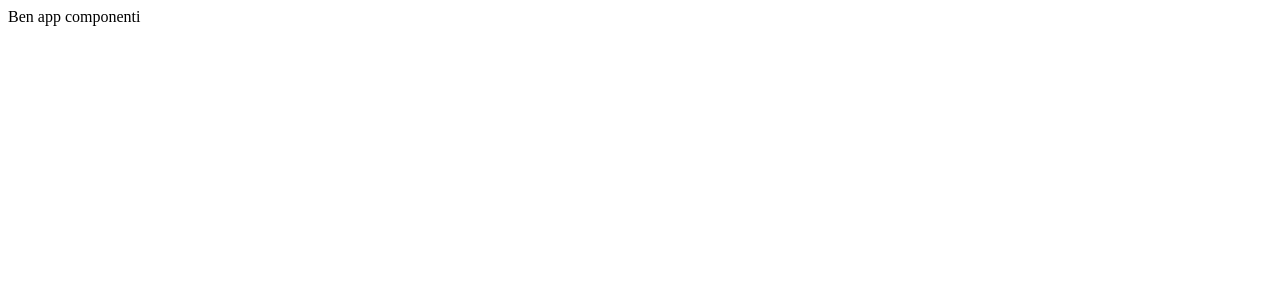
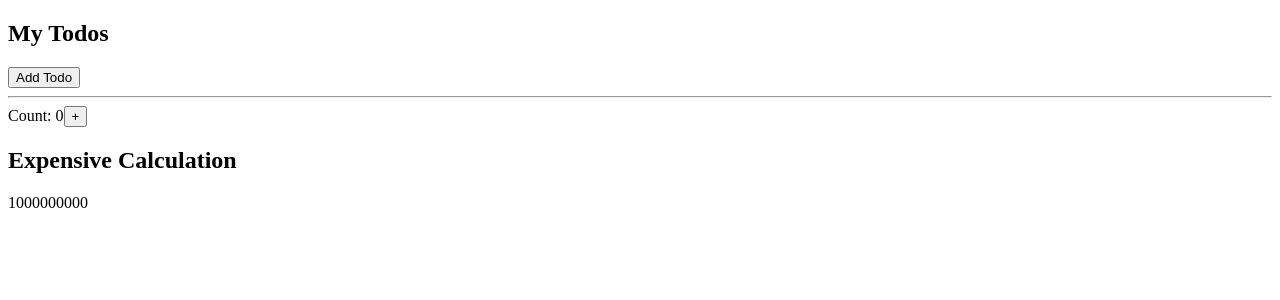
Before and after one commit to burak-ocak/ders14_tekrar, a React (Create React App) app: page / in a window 1280 px wide. Shown: the top 300 px of the page. Built offline with nearby package versions, Linux system fonts and the light colour scheme; the HTML template or start-up script is replaced by a standard one.

Commit message:
feat: useMemo örneği yapıldı.

```diff
--- a/src/App.js
+++ b/src/App.js
@@ -1,10 +1,51 @@
+import { useMemo, useState } from "react";
 
 function App() {
+  const [count, setCount] = useState(0);
+  const [todos, setTodos] = useState([]);
+  const hesaplama = useMemo( ()=> { return uzunSurenHesaplama(count)} , [count] );
+
+  const increment = () => {
+    setCount((c) => c + 1);
+  };
+  const addTodo = () => {
+    setTodos((t) => [...t, "New Todo"]);
+  };
+
   return (
     <div>
-      Ben app componenti
+      <div>
+        <h2>My Todos</h2>
+        {todos.map((todo, index) => {
+          return <p key={index}>{todo}</p>;
+        })}
+        <button onClick={addTodo}>Add Todo</button>
+      </div>
+      <hr />
+      <div>
+        Count: {count}
+        <button onClick={increment}>+</button>
+        <h2>Expensive Calculation</h2>
+        {hesaplama}
+      </div>
     </div>
   );
 }
 
+//Burada yapılan işlemler uzun sürüyor. Bu fonksiyon çalıştıktan sonra geriye bir sayı döndürüyor.
+//Bu fonksiyonda num adında alınan parametre yukarıda state ile oluşturulan count değeridir. Yani bu fonksiyon bir state'ye değer atamaktadır.
+const uzunSurenHesaplama = (num) => {
+  console.log("Calculating...");
+  for (let i = 0; i < 1000000000; i++) {
+    num += 1;
+  }
+  return num;
+};
+
 export default App;
+
+/*
+increment adında olan fonksiyon bir state güncelleme fonksiyonudur ve butona tıklandığında çalışır. State güncelleneceği için component yeniden
+oluşturulur ve bu durumda uzunSurenHesaplama fonksiyonu tekrardan çalışır. ve yüklü de bir işlem olduğu için gecikme yaratır.
+
+*/
```
